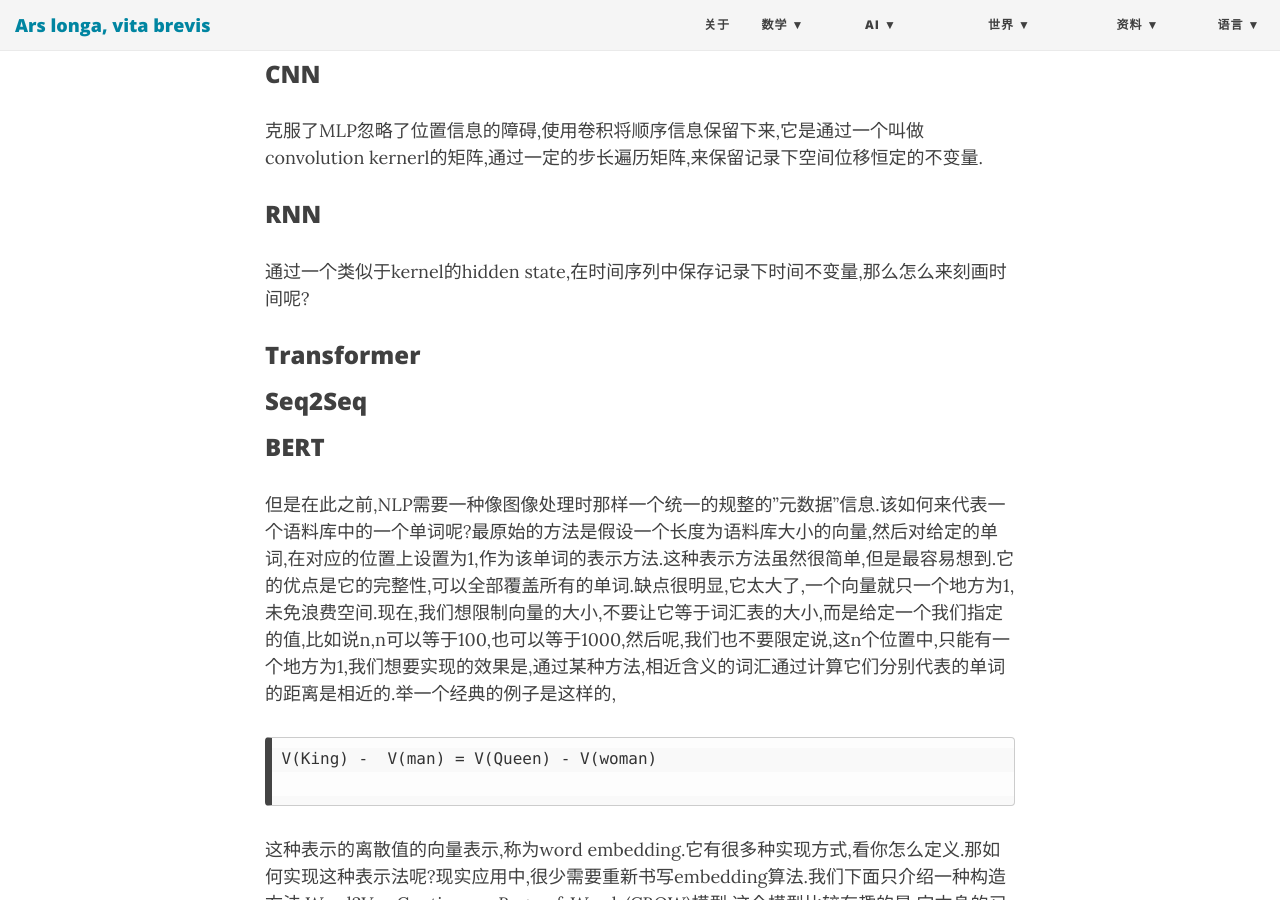
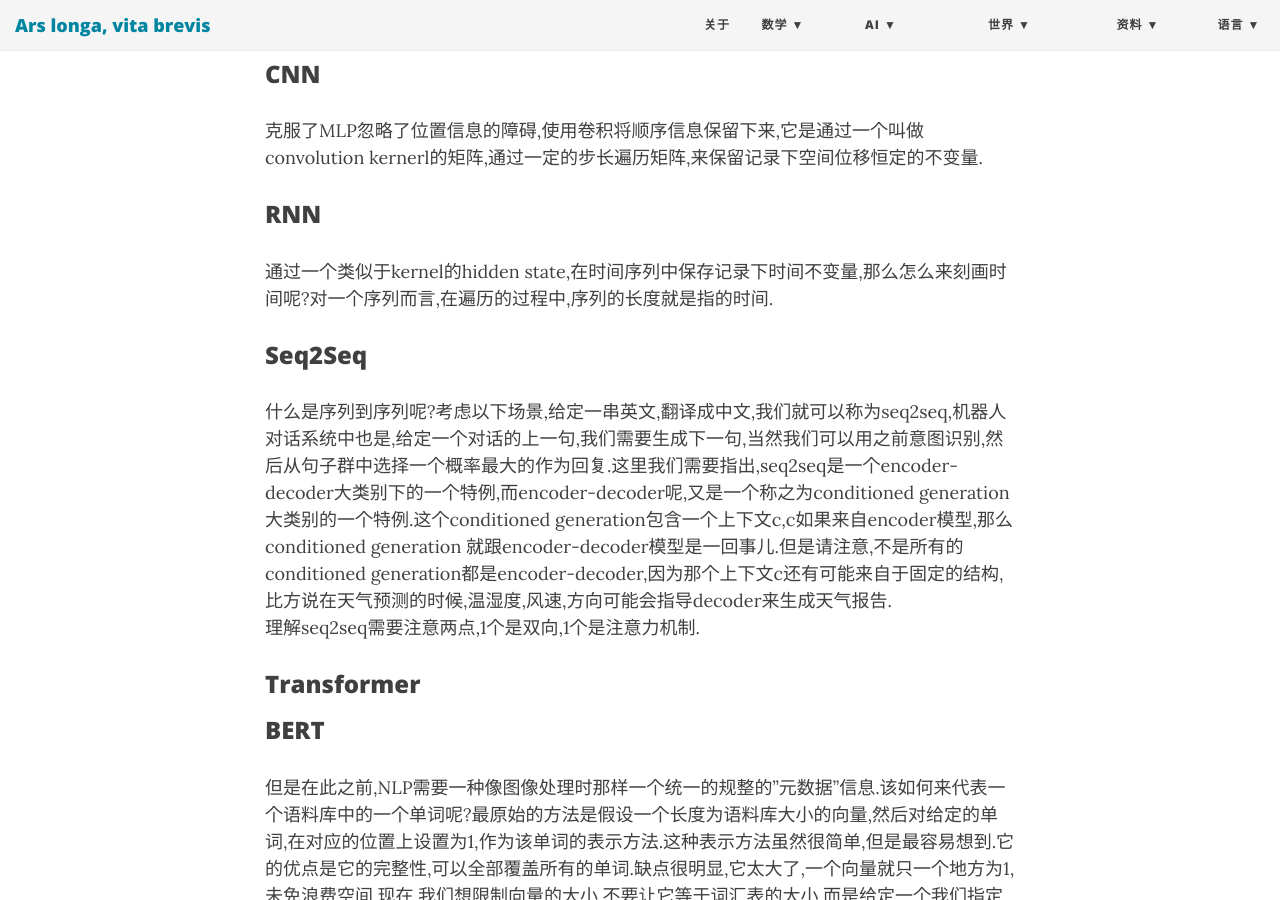
Before and after one commit to ZionPi/zionpi.github.io, a Jekyll site: the page built from _posts/2019-05-17-nlp-with-pytorch.md, in a window 1280 px wide and 900 px high, scrolled down 920 px. Built offline with Jekyll 4.4.1, drawn with Linux system fonts in a browser that asks for light colours; nearby versions of some CDN libraries.

Commit message:
minor fix

```diff
--- a/_posts/2019-05-17-nlp-with-pytorch.md
+++ b/_posts/2019-05-17-nlp-with-pytorch.md
@@ -22,10 +22,14 @@ title: NLP在Pytorch中使用
 ### CNN
 克服了MLP忽略了位置信息的障碍,使用卷积将顺序信息保留下来,它是通过一个叫做convolution kernerl的矩阵,通过一定的步长遍历矩阵,来保留记录下空间位移恒定的不变量.
 ### RNN
-通过一个类似于kernel的hidden state,在时间序列中保存记录下时间不变量,那么怎么来刻画时间呢?
+通过一个类似于kernel的hidden state,在时间序列中保存记录下时间不变量,那么怎么来刻画时间呢?对一个序列而言,在遍历的过程中,序列的长度就是指的时间.
+### Seq2Seq
+什么是序列到序列呢?考虑以下场景,给定一串英文,翻译成中文,我们就可以称为seq2seq,机器人对话系统中也是,给定一个对话的上一句,我们需要生成下一句,当然我们可以用之前意图识别,然后从句子群中选择一个概率最大的作为回复.这里我们需要指出,seq2seq是一个encoder-decoder大类别下的一个特例,而encoder-decoder呢,又是一个称之为conditioned generation大类别的一个特例.这个conditioned generation包含一个上下文c,c如果来自encoder模型,那么conditioned generation 就跟encoder-decoder模型是一回事儿.但是请注意,不是所有的conditioned generation都是encoder-decoder,因为那个上下文c还有可能来自于固定的结构,比方说在天气预测的时候,温湿度,风速,方向可能会指导decoder来生成天气报告.
+理解seq2seq需要注意两点,1个是双向,1个是注意力机制.
+
+
 ### Transformer
 
-### Seq2Seq
 
 ### BERT
 
```
